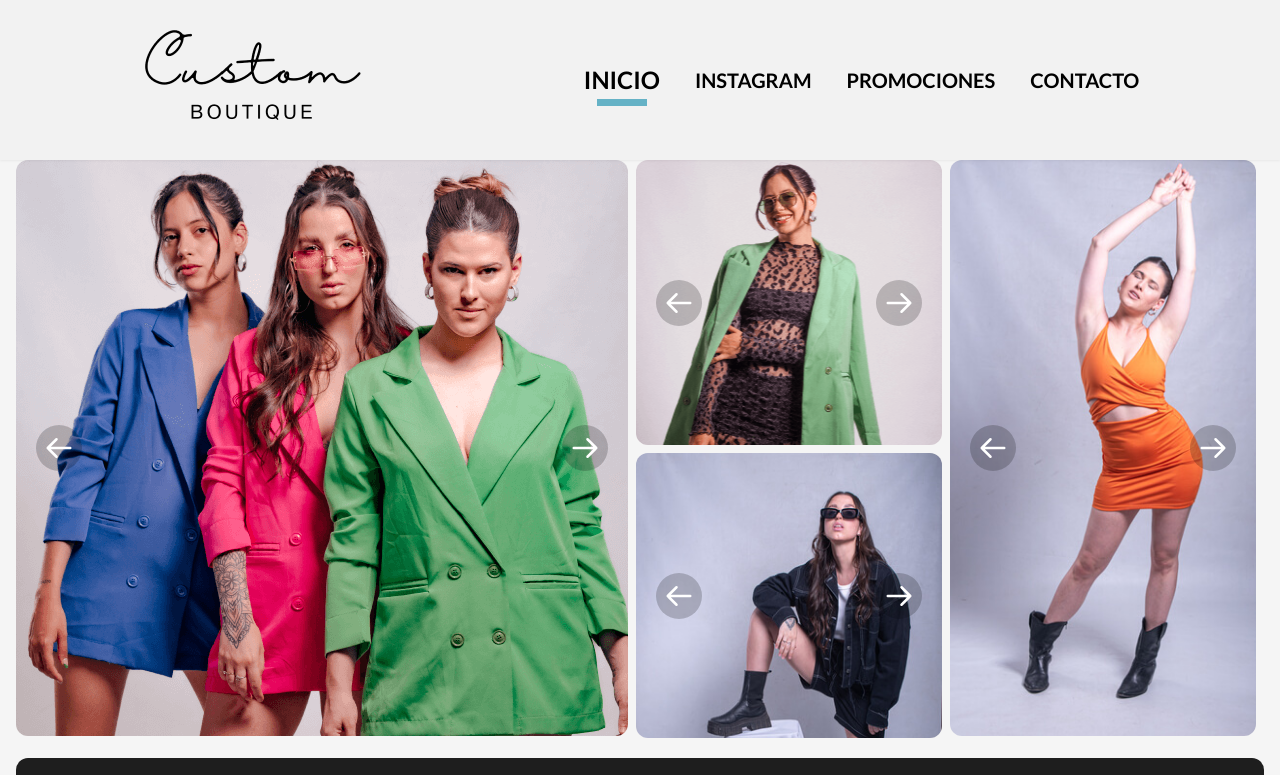
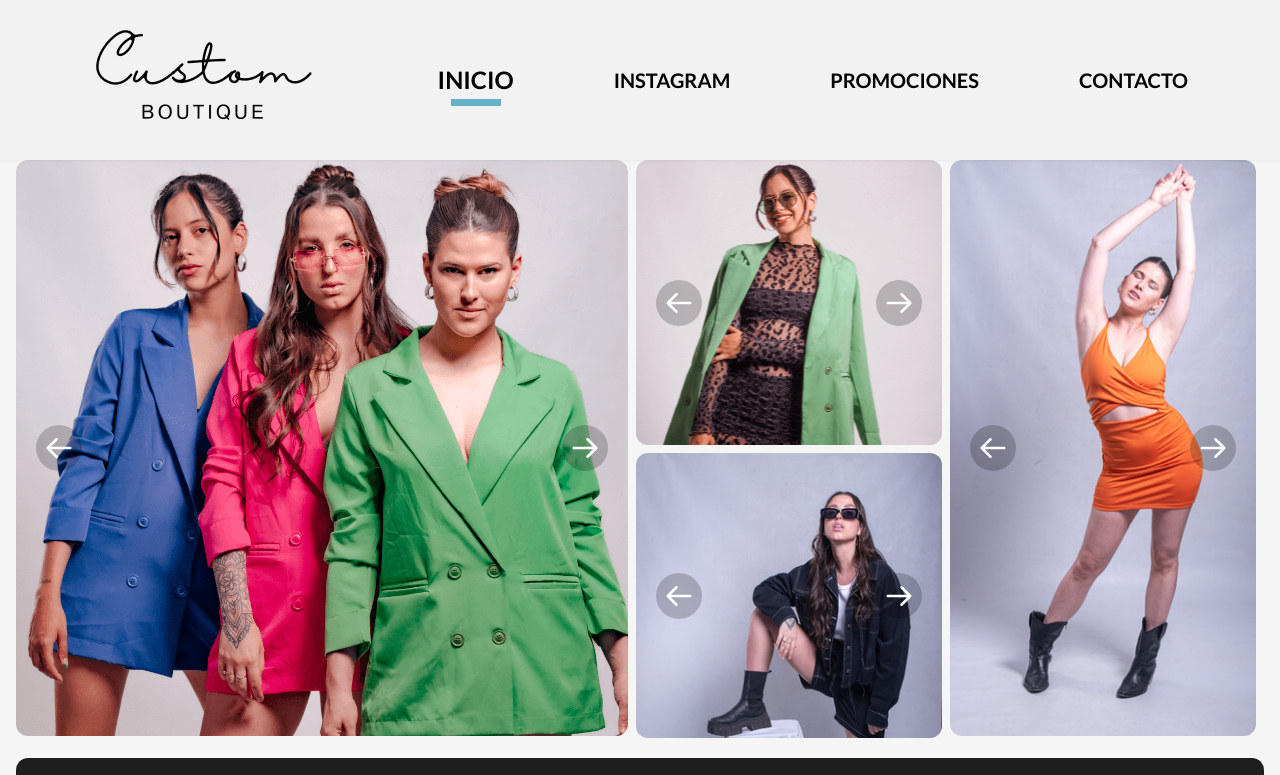
Before and after one commit to francobuceta/Custom-Boutique, a React (Vite) app: page / in a window 1280 px wide. Shown: the top 775 px of the page. Built offline with nearby package versions, Linux system fonts and the light colour scheme; no server answers.

Commit message:
fix gap in navbar

```diff
--- a/src/pages/Navbar.jsx
+++ b/src/pages/Navbar.jsx
@@ -27,7 +27,7 @@ const Navbar = () => {
         />
         <MobileMenu navLinks={navLinks} />
         <div className="hidden md:flex xl:ml-[116px]">
-          <ul className="flex items-center gap-[35px] xl:gap-[120px] text-[14px] lg:text-[20px] leading-[17px] xl:leading-6 font-bold">
+          <ul className="flex items-center gap-[35px] lg:gap-[100px] xl:gap-[120px] text-[14px] lg:text-[20px] leading-[17px] xl:leading-6 font-bold">
             {navLinks.map((link) => (
               <li key={link.name}>
                 <Link
```
